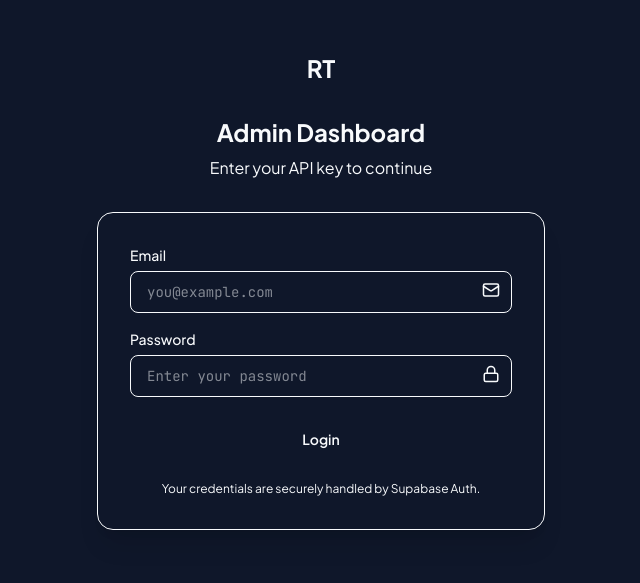
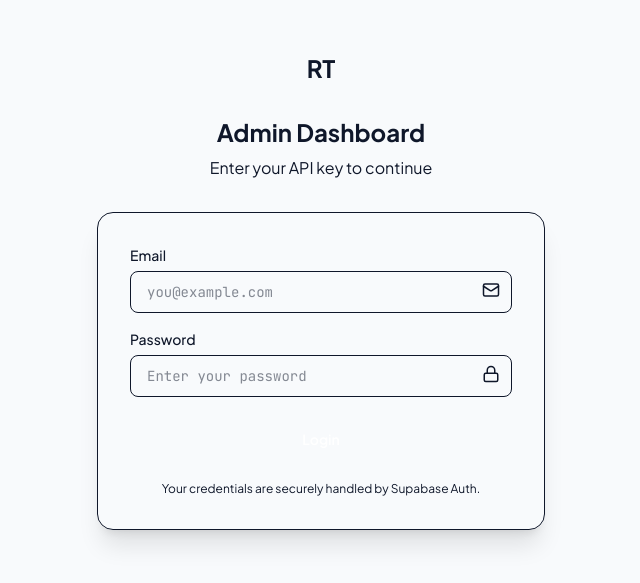
Before and after one commit to jeehxnz/RT-admin-dashboard, a React (Vite) app: page /login in a window 1280 px wide. Shown: the part 117-700 px from the top of the page, without its empty margins (319-959 px from the left). Built offline with nearby package versions, Linux system fonts and the light colour scheme; no server answers.

Commit message:
Added Light Mode

```diff
--- a/src/App.tsx
+++ b/src/App.tsx
@@ -1,6 +1,7 @@
 import { BrowserRouter, Routes, Route } from 'react-router-dom';
 import { QueryClient, QueryClientProvider } from '@tanstack/react-query';
 import { AuthProvider } from './context/AuthContext';
+import { ThemeProvider } from './context/ThemeContext';
 import { Layout } from './components/layout/Layout';
 import { ProtectedRoute } from './components/layout/ProtectedRoute';
 import { Login } from './pages/Login';
@@ -24,6 +25,7 @@ const queryClient = new QueryClient({
 
 function App() {
   return (
+    <ThemeProvider>
       <QueryClientProvider client={queryClient}>
         <AuthProvider>
           <BrowserRouter>
@@ -49,6 +51,7 @@ function App() {
           </BrowserRouter>
         </AuthProvider>
       </QueryClientProvider>
+    </ThemeProvider>
   );
 }
 
--- a/src/components/layout/Sidebar.tsx
+++ b/src/components/layout/Sidebar.tsx
@@ -6,9 +6,12 @@ import {
   Mail,
   LogOut,
   Menu,
-  X
+  X,
+  Sun,
+  Moon
 } from 'lucide-react';
 import { useAuth } from '../../context/AuthContext';
+import { useTheme } from '../../context/ThemeContext';
 import { useState } from 'react';
 
 const navItems = [
@@ -21,6 +24,7 @@ const navItems = [
 
 export function Sidebar() {
   const { logout } = useAuth();
+  const { theme, toggleTheme } = useTheme();
   const [isOpen, setIsOpen] = useState(false);
 
   return (
@@ -82,8 +86,15 @@ export function Sidebar() {
           ))}
         </nav>
 
-        {/* Logout */}
-        <div className="px-4 py-6 border-t border-[--color-border]">
+        {/* Theme Toggle & Logout */}
+        <div className="px-4 py-6 border-t border-[--color-border] space-y-1">
+          <button
+            onClick={toggleTheme}
+            className="flex items-center gap-3 px-4 py-3 rounded-lg text-[--color-text-muted] hover:bg-[--color-surface-hover] hover:text-[--color-text] transition-colors w-full"
+          >
+            {theme === 'dark' ? <Sun size={20} /> : <Moon size={20} />}
+            <span className="font-medium">{theme === 'dark' ? 'Light Mode' : 'Dark Mode'}</span>
+          </button>
           <button
             onClick={logout}
             className="flex items-center gap-3 px-4 py-3 rounded-lg text-[--color-text-muted] hover:bg-[--color-danger]/10 hover:text-[--color-danger] transition-colors w-full"
--- a/src/components/ui/Button.tsx
+++ b/src/components/ui/Button.tsx
@@ -9,7 +9,7 @@ interface ButtonProps extends ButtonHTMLAttributes<HTMLButtonElement> {
 }
 
 const variants = {
-  primary: 'bg-[--color-accent] hover:bg-[--color-accent-hover] text-[--color-background] font-semibold',
+  primary: 'bg-[--color-accent] hover:bg-[--color-accent-hover] text-white font-semibold',
   secondary: 'bg-[--color-surface] hover:bg-[--color-surface-hover] text-[--color-text] border border-[--color-border]',
   danger: 'bg-[--color-danger] hover:bg-[--color-danger]/80 text-white font-semibold',
   ghost: 'hover:bg-[--color-surface-hover] text-[--color-text-muted] hover:text-[--color-text]',
--- a/src/components/ui/Modal.tsx
+++ b/src/components/ui/Modal.tsx
@@ -35,7 +35,7 @@ export function Modal({ isOpen, onClose, title, children, size = 'md' }: ModalPr
     <div className="fixed inset-0 z-50 flex items-center justify-center p-4">
       {/* Backdrop */}
       <div
-        className="absolute inset-0 bg-black/60 backdrop-blur-sm"
+        className="absolute inset-0 bg-[--color-backdrop] backdrop-blur-sm"
         onClick={onClose}
       />
 
--- /dev/null
+++ b/src/context/ThemeContext.tsx
@@ -0,0 +1,57 @@
+import { createContext, useContext, useState, useEffect } from 'react';
+import type { ReactNode } from 'react';
+
+type Theme = 'light' | 'dark';
+
+interface ThemeContextType {
+  theme: Theme;
+  toggleTheme: () => void;
+}
+
+const ThemeContext = createContext<ThemeContextType | undefined>(undefined);
+
+const STORAGE_KEY = 'rt-admin-theme';
+
+function getInitialTheme(): Theme {
+  if (typeof window === 'undefined') return 'dark';
+  const stored = localStorage.getItem(STORAGE_KEY);
+  if (stored === 'light' || stored === 'dark') return stored;
+  // Optionally follow system preference
+  if (window.matchMedia('(prefers-color-scheme: light)').matches) {
+    return 'light';
+  }
+  return 'dark';
+}
+
+export function ThemeProvider({ children }: { children: ReactNode }) {
+  const [theme, setTheme] = useState<Theme>(getInitialTheme);
+
+  useEffect(() => {
+    // Apply theme to document
+    if (theme === 'light') {
+      document.documentElement.setAttribute('data-theme', 'light');
+    } else {
+      document.documentElement.removeAttribute('data-theme');
+    }
+    // Persist preference
+    localStorage.setItem(STORAGE_KEY, theme);
+  }, [theme]);
+
+  const toggleTheme = () => {
+    setTheme((prev) => (prev === 'dark' ? 'light' : 'dark'));
+  };
+
+  return (
+    <ThemeContext.Provider value={{ theme, toggleTheme }}>
+      {children}
+    </ThemeContext.Provider>
+  );
+}
+
+export function useTheme() {
+  const context = useContext(ThemeContext);
+  if (context === undefined) {
+    throw new Error('useTheme must be used within a ThemeProvider');
+  }
+  return context;
+}
--- a/src/index.css
+++ b/src/index.css
@@ -4,6 +4,7 @@
   --font-sans: 'Plus Jakarta Sans', system-ui, sans-serif;
   --font-mono: 'JetBrains Mono', monospace;
 
+  /* Dark theme (default) */
   --color-background: #0f172a;
   --color-surface: #1e293b;
   --color-surface-hover: #334155;
@@ -15,6 +16,23 @@
   --color-success: #10b981;
   --color-warning: #f59e0b;
   --color-danger: #ef4444;
+  --color-backdrop: rgba(0, 0, 0, 0.6);
+}
+
+/* Light theme overrides */
+[data-theme="light"] {
+  --color-background: #f8fafc;
+  --color-surface: #ffffff;
+  --color-surface-hover: #f1f5f9;
+  --color-border: #e2e8f0;
+  --color-text: #0f172a;
+  --color-text-muted: #64748b;
+  --color-accent: #0891b2;
+  --color-accent-hover: #06b6d4;
+  --color-success: #059669;
+  --color-warning: #d97706;
+  --color-danger: #dc2626;
+  --color-backdrop: rgba(0, 0, 0, 0.3);
 }
 
 * {
```
Lines whose indentation alone changed are shown as unchanged.
